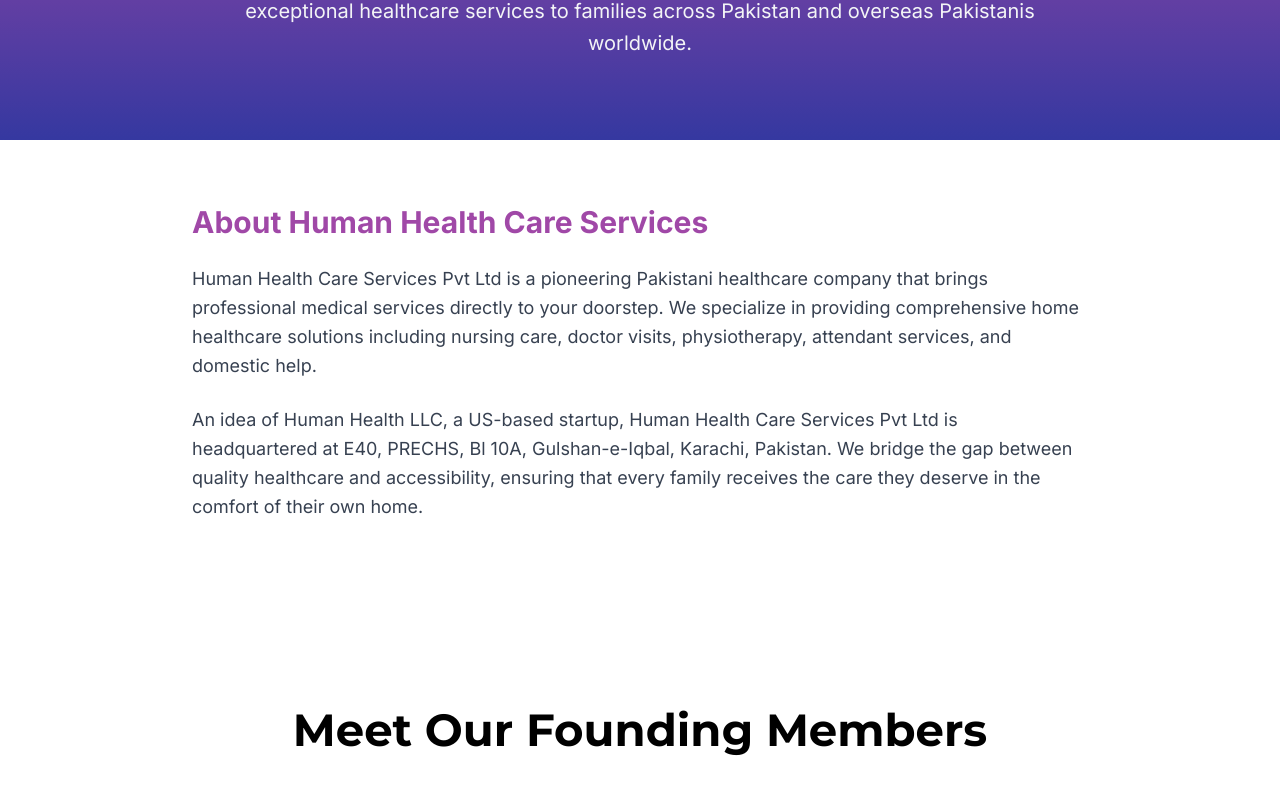
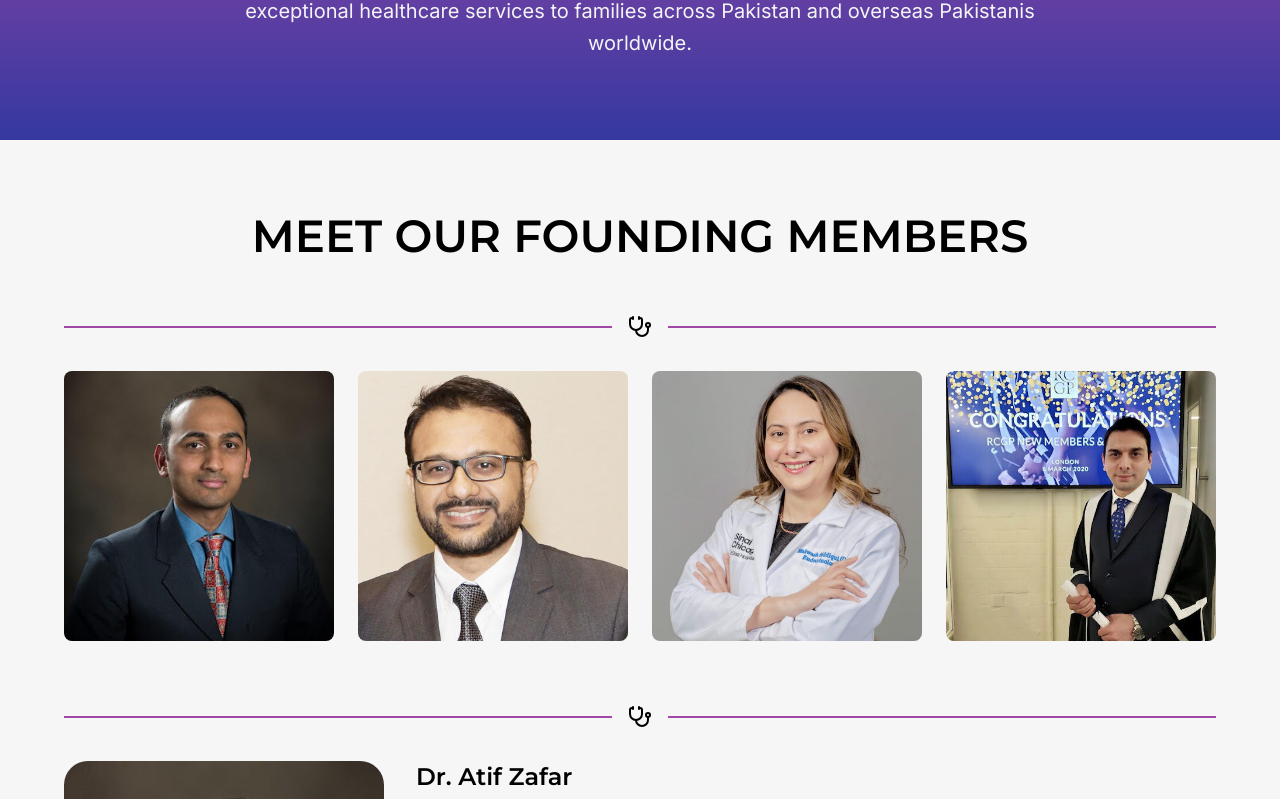
Before and after one commit to AsadullahSamo/human-healthcare, a Next.js app: page /our-story in a window 1280 px wide. Shown: the part 255-1054 px from the top of the page. Built offline with nearby package versions, Linux system fonts and the light colour scheme.

Commit message:
feat: Update FAQs and Our Story pages with improved styling, layout adjustments, and added icons for enhanced visual appeal

```diff
--- a/src/app/faqs/page.tsx
+++ b/src/app/faqs/page.tsx
@@ -6,7 +6,6 @@ import {
   ArrowRight,
   MapPin,
   Phone,
-
   Mail,
   Clock,
   Stethoscope,
@@ -123,11 +122,11 @@ export default function FAQsPage() {
       </section>
 
       {/* Two Column Section */}
-      <section className="py-16">
+      <section className="py-16 bg-[#f6f6f6]">
         <div className="container mx-auto px-4">
           <div className="flex flex-col lg:flex-row gap-12">
             {/* Left Side - For Other Questions */}
-            <div className="flex-1">
+            <div className="flex-1 pt-48">
               <div className="relative">
                 <h2 className="font-montserrat font-semibold text-[45px] leading-[63px] text-black mb-4">
                   <span className="relative">
@@ -174,8 +173,8 @@ export default function FAQsPage() {
       </section>
 
       {/* FAQ Items */}
-      <section className="py-8">
-        <div className="w-full">
+      <section className="py-8 bg-[#f6f6f6]">
+        <div className="w-full font-semibold">
           {faqs.map(faq => (
             <FAQItem
               key={faq.id}
@@ -260,7 +259,7 @@ export default function FAQsPage() {
                 {/* Submit Button */}
                 <button
                   type="submit"
-                  className="bg-[#a048a7] text-white px-10 py-6 text-[14px] leading-[14px] font-medium hover:bg-[#8a3d8f] transition-colors"
+                  className="bg-[#a048a7] text-white px-12 py-6 text-[16px] leading-[14px] font-medium hover:bg-[#8a3d8f] transition-colors"
                 >
                   Submit
                 </button>
--- a/src/app/our-story/page.tsx
+++ b/src/app/our-story/page.tsx
@@ -1,6 +1,6 @@
 import { Metadata } from 'next';
 import Image from 'next/image';
-import { Facebook, Twitter, CheckCheck } from 'lucide-react';
+import { Facebook, Twitter, CheckCheck, Stethoscope } from 'lucide-react';
 
 export const metadata: Metadata = {
   title: 'Our Story - Human Healthcare',
@@ -100,41 +100,21 @@ export default function OurStoryPage() {
         </div>
       </section>
 
-      {/* Company Introduction */}
-      <section className="py-16">
-        <div className="container mx-auto px-4">
-          <div className="max-w-4xl mx-auto">
-            <div className="mb-12">
-              <h2 className="text-3xl font-bold text-[#a048a7] mb-6">
-                About Human Health Care Services
-              </h2>
-              <p className="text-lg text-gray-700 leading-relaxed mb-6">
-                Human Health Care Services Pvt Ltd is a pioneering Pakistani
-                healthcare company that brings professional medical services
-                directly to your doorstep. We specialize in providing
-                comprehensive home healthcare solutions including nursing care,
-                doctor visits, physiotherapy, attendant services, and domestic
-                help.
-              </p>
-              <p className="text-lg text-gray-700 leading-relaxed">
-                An idea of Human Health LLC, a US-based startup, Human Health
-                Care Services Pvt Ltd is headquartered at E40, PRECHS, Bl 10A,
-                Gulshan-e-Iqbal, Karachi, Pakistan. We bridge the gap between
-                quality healthcare and accessibility, ensuring that every family
-                receives the care they deserve in the comfort of their own home.
-              </p>
-            </div>
-          </div>
-        </div>
-      </section>
 
       {/* Meet Our Founding Members */}
-      <section className="py-16">
+      <section className="py-16 bg-[#f6f6f6]">
         <div className="container mx-auto px-4">
           <div className="max-w-6xl mx-auto">
-            <h2 className="text-[45px] leading-[63px] text-[#000000] font-bold text-center mb-12 font-montserrat">
-              Meet Our Founding Members
+            <h2 className="text-[45px] leading-[63px] text-[#000000] font-semibold text-center mb-12 font-montserrat">
+              MEET OUR FOUNDING MEMBERS
             </h2>
+
+            {/* Divider with stethoscope icon */}
+            <div className="flex items-center mb-8">
+                <div className="flex-1 h-[2px] w-2 bg-[#a048a7]"></div>
+                <Stethoscope className="w-6 h-6 text-black mx-4" />
+                <div className="flex-1 h-[2px] w-2 bg-[#a048a7]"></div>
+            </div>
 
             {/* Founding Photos Grid */}
             <div className="grid grid-cols-1 sm:grid-cols-2 lg:grid-cols-4 gap-6 mb-16">
@@ -182,8 +162,12 @@ export default function OurStoryPage() {
               ))}
             </div>
 
-            {/* HR Separator */}
-            <hr className="border-t-2 border-[#a048a7] my-12" />
+            {/* Divider with stethoscope icon */}
+            <div className="flex items-center mb-8">
+                <div className="flex-1 h-[2px] w-2 bg-[#a048a7]"></div>
+                <Stethoscope className="w-6 h-6 text-black mx-4" />
+                <div className="flex-1 h-[2px] w-2 bg-[#a048a7]"></div>
+            </div>
 
             {/* Team Member Stories */}
             {teamMembers.map((member, index) => (
@@ -193,7 +177,7 @@ export default function OurStoryPage() {
                 >
                   {/* Photo */}
                   <div className="flex-shrink-0">
-                    <div className="w-80 h-80 overflow-hidden rounded-lg">
+                    <div className="w-80 h-[450px] overflow-hidden rounded-3xl">
                       <Image
                         src={member.image}
                         alt={member.name}
@@ -206,7 +190,7 @@ export default function OurStoryPage() {
 
                   {/* Content */}
                   <div className="flex-1">
-                    <h3 className="text-[24px] leading-[31.2px] text-[#111] font-thin hover:underline cursor-pointer mb-4 font-montserrat">
+                    <h3 className="text-[24px] leading-[31.2px] text-[#000] font-semibold hover:underline cursor-pointer mb-4 font-montserrat">
                       {member.name}
                     </h3>
                     <p className="text-[15px] leading-[22.4px] text-[#111111] font-poppins">
@@ -229,18 +213,25 @@ export default function OurStoryPage() {
       <section className="bg-[#343434] py-16">
         <div className="container mx-auto px-4">
           <div className="max-w-6xl mx-auto">
-            <h2 className="text-[45px] leading-[63px] text-[#ffffff] font-thin text-center mb-4 font-montserrat">
-              Human Advisors and Consultants
+            <h2 className="text-[45px] leading-[63px] text-[#ffffff] font-semibold text-center mb-4 font-montserrat">
+              HUMAN ADVISORS AND CONSULTANTS
             </h2>
-            <p className="text-[45px] leading-[63px] text-[#ffffff] font-thin text-center mb-12 font-montserrat">
-              empowering healthcare in Pakistan:
+            <p className="text-[45px] leading-[63px] text-[#ffffff] font-semibold text-center mb-12 font-montserrat">
+              EMPOWERING HEALTHCARE IN PAKISTAN
             </p>
+
+            {/* Divider with stethoscope icon (since can't find that doctor image as in referenced website) */}
+            <div className="flex items-center mb-8">
+                <div className="flex-1 h-[2px] w-2 bg-[#a048a7]"></div>
+                <Stethoscope className="w-6 h-6 text-white mx-4" />
+                <div className="flex-1 h-[2px] w-2 bg-[#a048a7]"></div>
+            </div>
 
             <div className="grid grid-cols-1 md:grid-cols-2 gap-4">
               {advisors.map((advisor, index) => (
                 <div key={index} className="flex items-center space-x-3">
-                  <div className="w-6 h-6 bg-[#a048a7] border border-[#a048a7] flex items-center justify-center flex-shrink-0">
-                    <CheckCheck className="w-4 h-4 text-white" />
+                  <div className="size-12 bg-[#a048a7] border border-[#a048a7] flex items-center justify-center flex-shrink-0">
+                    <CheckCheck className="size-8 text-white font-bold" />
                   </div>
                   <p className="text-[17px] leading-[22px] text-[#ffffff] font-dm-sans">
                     {advisor}
@@ -253,16 +244,23 @@ export default function OurStoryPage() {
       </section>
 
       {/* Services Section */}
-      <section className="bg-[#f6f6f6] py-16">
+      <section className="bg-[#ece9df] py-32">
         <div className="container mx-auto px-4">
           <div className="max-w-4xl mx-auto text-center">
-            <div className="inline-block bg-[#a048a7] text-white px-4 py-2 rounded mb-8">
-              <span className="text-[15px] font-medium">OUR SERVICES</span>
+            <div className="inline-block text-[#a048a7] px-4 py-2 rounded ">
+              <span className="text-[18px] font-medium">OUR SERVICES</span>
             </div>
 
             <h2 className="text-[45px] leading-[63px] text-[#000000] font-semibold mb-12 font-poppins">
               WORLD CLASS HEALTH CARE AT YOUR DOORSTEP
             </h2>
+
+            {/* Divider with stethoscope icon */}
+            <div className="flex items-center mb-8">
+                <div className="flex-1 h-[2px] w-2 bg-[#a048a7]"></div>
+                <Stethoscope className="w-6 h-6 text-black mx-4" />
+                <div className="flex-1 h-[2px] w-2 bg-[#a048a7]"></div>
+            </div>
 
             <div className="space-y-6 text-left">
               <p className="text-[16px] leading-[25.6px] text-[#111111] font-poppins">
```
